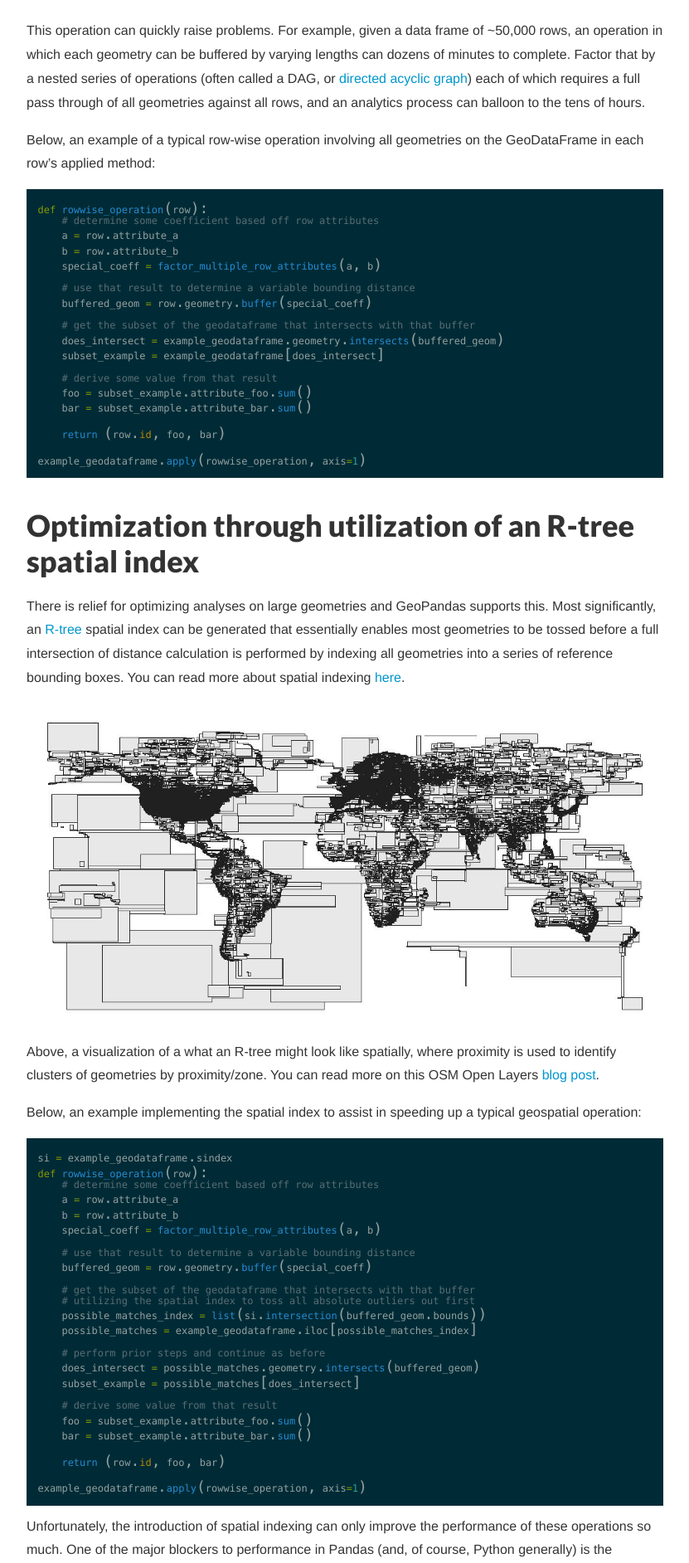
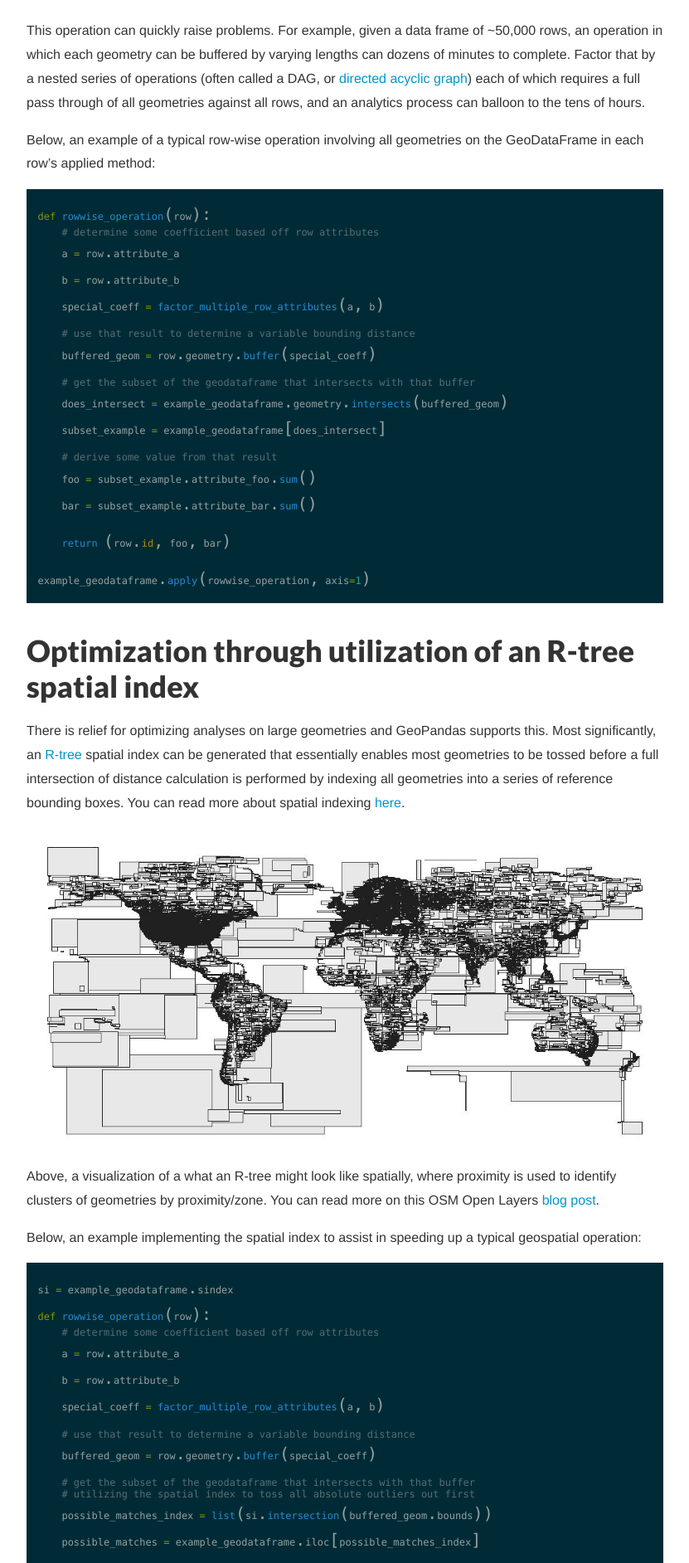
Before and after one commit to kuanb/kuanb.github.io, a Jekyll site: the page built from _posts/2017-06-18-dask-geoprocessing.md, in a window 1280 px wide. Shown: the part 831-2715 px from the top of the page at 83% size, without its empty margins (224-1055 px from the left). Built offline with Jekyll 4.4.1, drawn with Linux system fonts in a browser that asks for light colours; nearby versions of some CDN libraries; comment, search, counter and statistics services are not loaded.

Commit message:
fix .p styles and add disqus

```diff
--- a/_layouts/post.html
+++ b/_layouts/post.html
@@ -43,6 +43,27 @@
   <noscript>Please enable JavaScript to view the <a href="http://disqus.com/?ref_noscript">comments powered by Disqus.</a></noscript>
 {% endif %}
 
+{% if page.comments %}
+  <hr>
+  <div id="disqus_thread"></div>
+  <script>
+
+    var disqus_config = function () {
+      this.page.url = "http://kuanbutts.com{{ page.url }}";
+      this.page.identifier = "{{ page.id }}";
+    };
+
+    (function() {
+      var d = document, s = d.createElement('script');
+      s.src = 'https://kuanbutts.disqus.com/embed.js';
+      s.setAttribute('data-timestamp', +new Date());
+      (d.head || d.body).appendChild(s);
+    })();
+
+  </script>
+  <noscript>Please enable JavaScript to view the <a href="https://disqus.com/?ref_noscript">comments powered by Disqus.</a></noscript>
+{% endif %}
+
 {% if site.show_related_posts %}
   <h3 class="related-post-title">Related Posts</h3>
   {% for post in site.related_posts %}
--- a/_sass/_main.scss
+++ b/_sass/_main.scss
@@ -52,8 +52,13 @@
   -webkit-box-sizing: border-box;
 }
 
-.gist,
-.gist .highlight .p {
+hr {
+  border: 0;
+  background-color: #c2c9d4;
+  height: 1px;
+}
+
+.gist {
   font-size: .75rem;
 }
 
@@ -326,11 +331,6 @@
   margin-bottom: 0.88em;
 }
 
-.highlight .p {
-  font-size: 1.125rem;
-  line-height: 1;
-}
-
 blockquote {
   padding: 1.33em;
   font-style: italic;
@@ -420,7 +420,6 @@
     font-size: 1.150rem;
   }
 
-  .p,
   p,
   li {
     font-size: 1rem;
```
Also changed, not shown: _posts/2017-06-18-dask-geoprocessing.md (+1 -0 lines).
